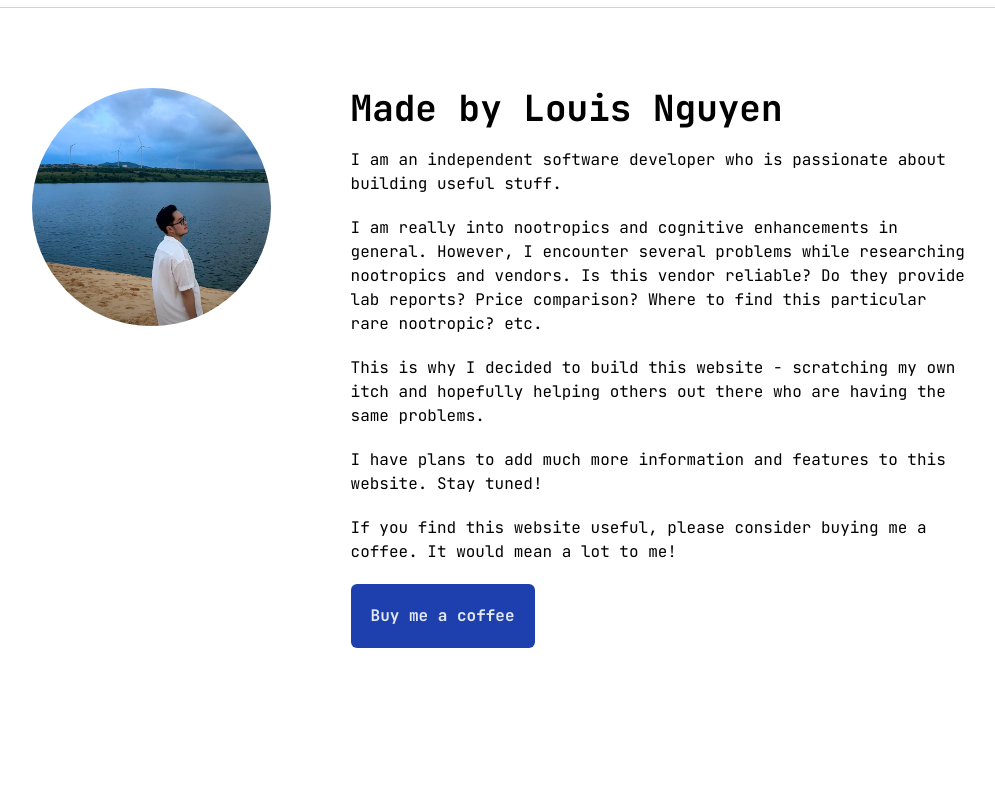
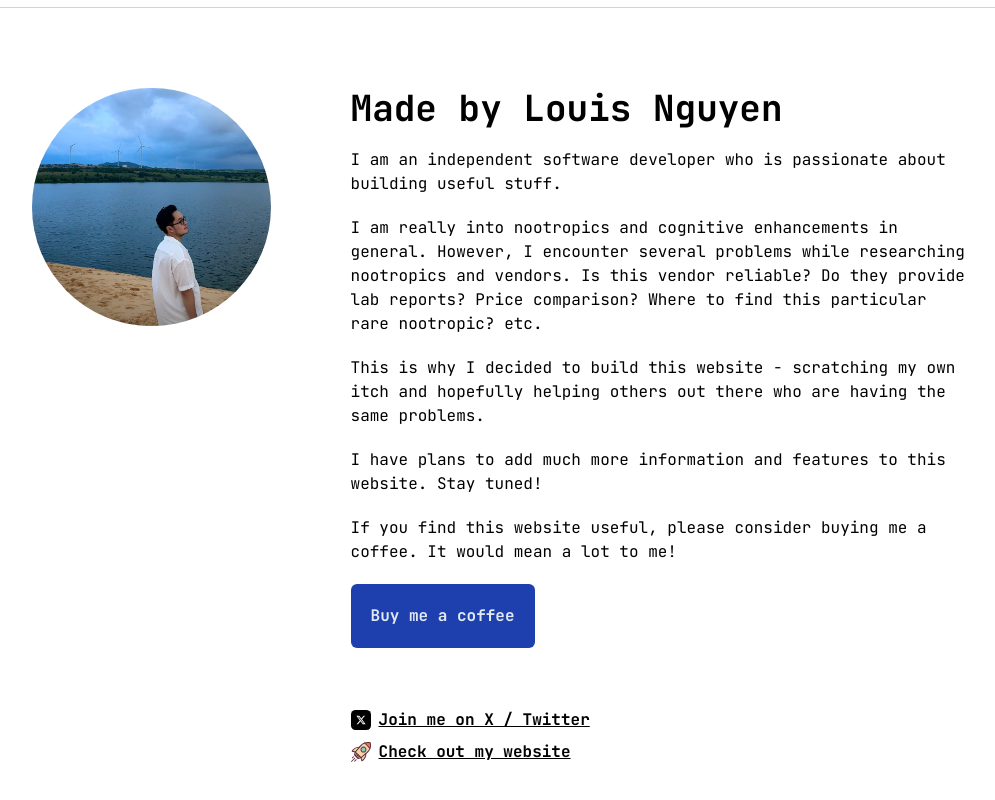
Before and after one commit to lng5143/NootropicsList, a Next.js app: page / in a window 1280 px wide. Shown: the part 2218-3018 px from the top of the page, without its empty margins (141-1136 px from the left). Before the commit the page ends 2946 px from the top, so only its background shows below. Built offline with nearby package versions, Linux system fonts and the light colour scheme.

Commit message:
social link

```diff
--- a/components/main/about.js
+++ b/components/main/about.js
@@ -1,5 +1,5 @@
 import Image from "next/image";
-
+import SocialLink from "./social-link";
 export default function About() {
     return (
         <div className="w-full md:w-10/12 flex gap-20">
@@ -19,12 +19,13 @@ export default function About() {
                     <p>If you find this website useful, please consider buying me a coffee. It would mean a lot to me!</p>
                     <button className="bg-blue-800 text-slate-200 rounded-md p-5 w-fit font-bold"><a href="https://buymeacoffee.com/louisng" target="_blank" rel="noopener noreferrer">Buy me a coffee</a></button>
                 </div>
+                <div className="mt-10 flex flex-col gap-2">
+                    <SocialLink iconSrc="/x-logo.svg" href="https://x.com/louis_lamnguyen" text="Join me on X / Twitter" />
+                    <SocialLink iconSrc="/rocket.svg" href="https://louis-nguyen.me" text="Check out my website" />
+                </div>
             </div>
 
-            {/* <div>
-                <a href="https://louisnguyen.me" target="_blank" rel="noopener noreferrer">My personal website</a>
-                <a href="" target="_blank" rel="noopener noreferrer">Join me on Twitter</a>
-            </div> */}
+
         </div>
     )
 }
--- /dev/null
+++ b/components/main/social-link.js
@@ -0,0 +1,10 @@
+import Image from "next/image";
+
+export default function SocialLink({ iconSrc, href, text }) {
+    return (
+        <div className="flex gap-2">
+            <Image src={iconSrc} alt="social-link" width={20} height={20} />
+            <a href={href} target="_blank" rel="noopener noreferrer"><u><b>{text}</b></u></a>
+        </div>
+    )
+}
```
Also changed, not shown: public/rocket.svg (added), public/x-logo.svg (added).
